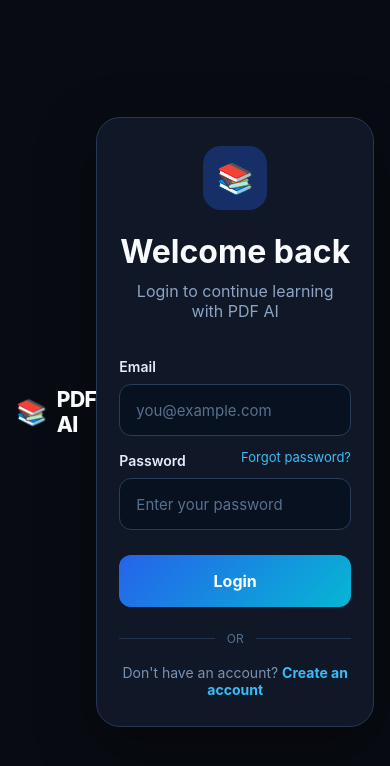
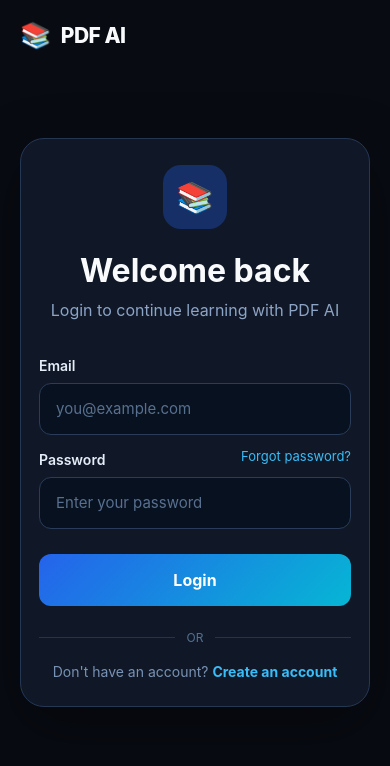
Before and after one commit to ankitaharihar/RAG-PDF-Chatbot, a React app in the folder frontend/: page /login in a window 390 px wide. Shown: the top 766 px of the page. Built offline with nearby package versions, Linux system fonts and the light colour scheme; the HTML template or start-up script is replaced by a standard one.

Commit message:
style: adjust CSS for authentication and index pages; remove overflow properties for better layout on mobile

```diff
--- a/frontend/src/App.css
+++ b/frontend/src/App.css
@@ -1001,25 +1001,13 @@
 }
 
 @media (max-width: 600px) {
-  html,
-  body {
-    overflow: auto;
-  }
-
   .auth-page {
     height: auto;
     min-height: 100dvh;
-    padding: 24px 16px;
     overflow: visible;
   }
 
   .auth-card {
     max-height: none;
-    padding: 28px 22px;
-  }
-
-  .auth-brand {
-    position: static;
-    margin-bottom: 20px;
   }
 }
--- a/frontend/src/index.css
+++ b/frontend/src/index.css
@@ -10,11 +10,6 @@
   width: 100%;
   min-height: 100%;
 }
-
-html {
-  overflow: hidden;
-}
-
 body {
   background: #050a14;
   color: #f8fafc;
@@ -25,5 +20,4 @@
     BlinkMacSystemFont,
     "Segoe UI",
     sans-serif;
-  overflow: hidden;
 }
```
